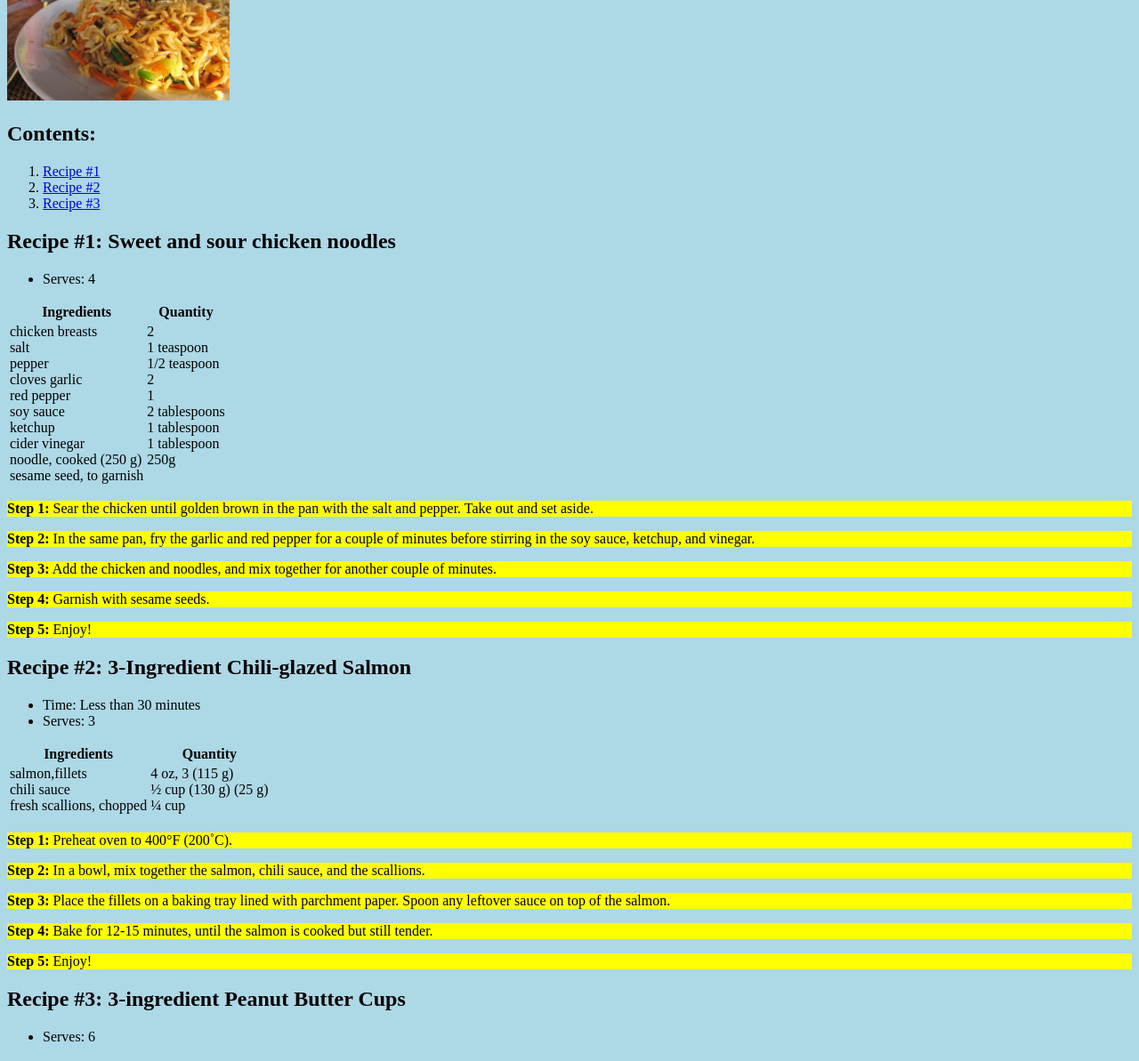
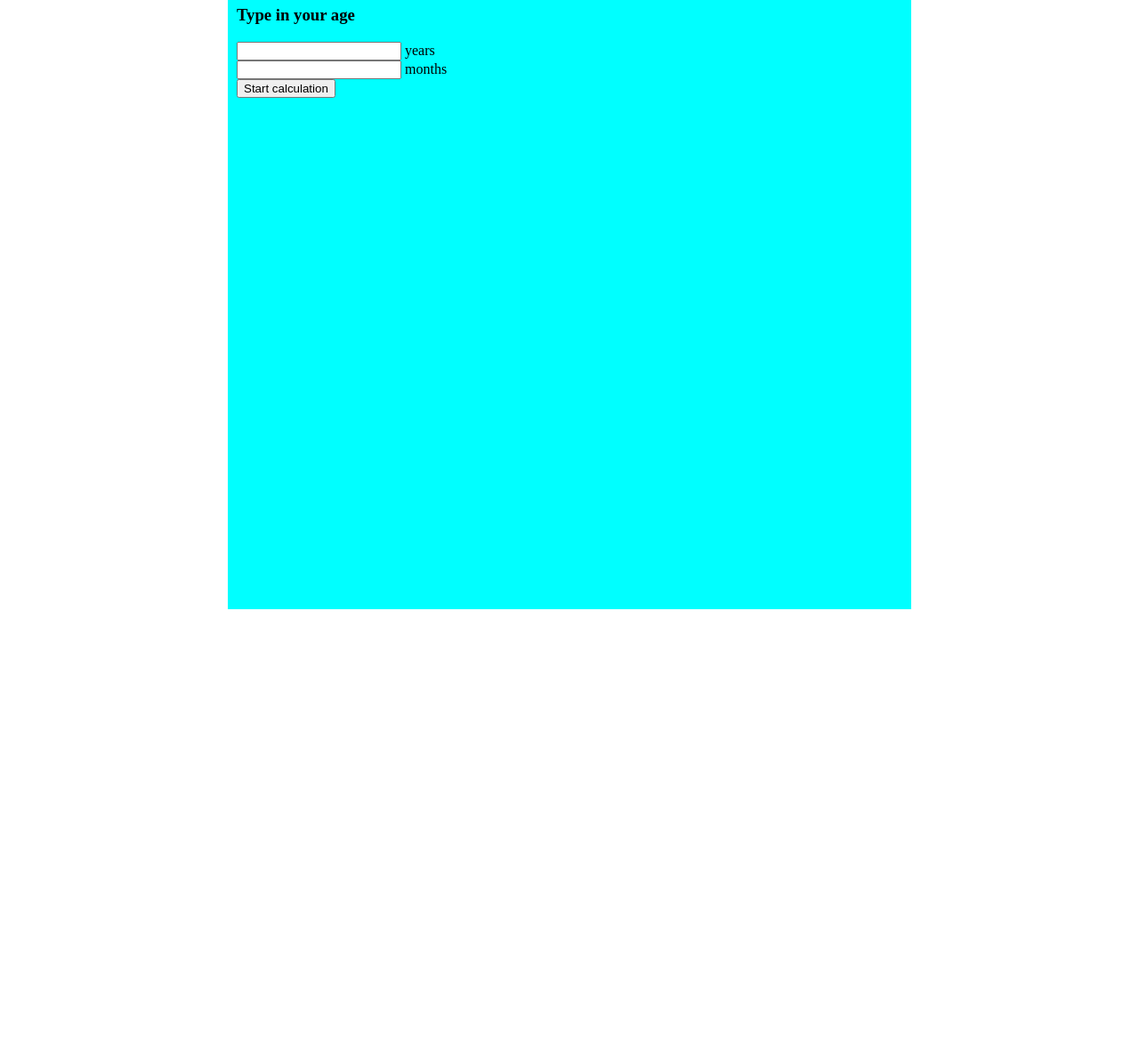
Before and after one commit to AmanatKhan/AmanatKhan.github.io, a plain HTML site: page index.html in a window 1280 px wide. Shown: the part 107-1300 px from the top of the page at 89% size. After the commit the page ends 800 px from the top, so only its background shows below. Drawn offline with Linux system fonts and the light colour scheme.

Commit message:
Add files via upload

```diff
--- /dev/null
+++ b/home.js
@@ -0,0 +1,85 @@
+function calculate(){
+
+    function ConverttoMonths(){
+    let years = document.getElementById('years').value;
+    let givenYears = parseInt(years);
+    let resultYears = givenYears * 12;
+
+    let months = document.getElementById('months').value;
+    let resultMonths = parseInt(months);
+
+    let sumMonths = resultYears + resultMonths; // this is the result in months
+
+    console.log(sumMonths);
+    document.getElementById("ToMonths").innerHTML =
+    "You are " + sumMonths + " months old"
+    }
+
+
+    function ConverttoDays(){
+        let years = document.getElementById('years').value;
+        let givenYears = parseInt(years);
+        let resultDays = givenYears * 365;
+
+        let months = document.getElementById('months').value;
+        let givenMonths = parseInt(months);
+        let resultMonths = givenMonths * 30;
+
+        let sumDays = resultDays + resultMonths;
+    console.log(sumDays);
+    document.getElementById("ToDays").innerHTML =
+    "You are " + sumDays + " days old"
+    }
+
+    function ConverttoHours(){
+        let years = document.getElementById('years').value;
+        let givenYears = parseInt(years);
+        let resultHours = givenYears * 365 * 24;
+
+        let months = document.getElementById('months').value;
+        let givenMonths = parseInt(months);
+        let resultHours2 = givenMonths * 30 * 24;
+
+        let sumHours = resultHours + resultHours2;
+    console.log(sumHours);
+    document.getElementById("ToHours").innerHTML =
+    "You are " + sumHours + " hours old"
+    }
+
+
+    function ConverttoMinutes(){
+        let years = document.getElementById('years').value;
+        let givenYears = parseInt(years);
+        let resultMinutes = givenYears * 365 * 24 * 60;
+
+        let months = document.getElementById('months').value;
+        let givenMonths = parseInt(months);
+        let resultMinutes2 = givenMonths * 30 * 24 * 60;
+
+        let sumMinutes = resultMinutes + resultMinutes2;
+    console.log(sumMinutes);
+    document.getElementById("ToMinutes").innerHTML =
+    "You are " + sumMinutes + " minutes old"
+    }
+
+    function ConverttoSeconds(){
+        let years = document.getElementById('years').value;
+        let givenYears = parseInt(years);
+        let resultSeconds = givenYears * 365 * 24 * 60 * 60;
+
+        let months = document.getElementById('months').value;
+        let givenMonths = parseInt(months);
+        let resultSeconds2 = givenMonths * 30 * 24 * 60 * 60;
+
+        let sumSeconds = resultSeconds + resultSeconds2;
+    console.log(sumSeconds);
+    document.getElementById("ToSeconds").innerHTML =
+    "You are " + sumSeconds + " seconds old"
+    }
+
+    ConverttoMonths();
+    ConverttoDays();
+    ConverttoHours();
+    ConverttoMinutes();
+    ConverttoSeconds();
+}
--- a/index.html
+++ b/index.html
@@ -1,189 +1,26 @@
-<!DOCTYPE html>
-<html>
-    <head>
-        <script>var clicky_site_ids = clicky_site_ids || []; clicky_site_ids.push(101188398);</script>
-<script async src="//static.getclicky.com/js"></script>
-
-        <title> Project: Recipe book </title>
-        <meta charset="utf-8">
-    </head>
-
-    <style>
-        body{
-            background-color:lightblue;
-        }
-
-    .steps{
-        background-color:yellow;
-    }
-    </style>
-
-    <body>
-
-    <h1>Khan's Recipe Book</h1>
-    <p>
-    <img src="1200px-Mie_Goreng_in_Bali.jpg " width="250" allign="right">
-   </p>
-
-   <h2>Contents:</h2>
-             <ol>
-                <li><a href="#recipe1">Recipe #1</a></li>
-                <li><a href="#recipe2">Recipe #2</a></li>
-                <li><a href="#recipe3">Recipe #3</a></li>
-             </ol>
-
- <h2 id="recipe1">
-        Recipe #1: Sweet and sour chicken noodles
-</h2>
-<ul>
-   <li>Serves: 4</li>
-</ul>
-
-        <table>
-            <thead>
-                <tr>
-                    <th>Ingredients</th> <th>Quantity</th>
-                </tr>
-                <td>
-                    chicken breasts<br>
-                    salt<br>
-                    pepper<br>
-                    cloves garlic<br>
-                    red pepper<br>
-                    soy sauce<br>
-                    ketchup<br>
-                    cider vinegar<br>
-                    noodle, cooked (250 g)<br>
-                    sesame seed, to garnish<br>
-                </td>
-
-                <td>2<br>
-                    1 teaspoon <br>
-                    1/2 teaspoon <br>
-                    2<br>
-                    1<br>
-                    2 tablespoons <br>
-                    1 tablespoon <br>
-                    1 tablespoon <br>
-                    250g<br>
-                    <br>
-                </td>
-            </thead>
-            </table>
-
- <p class="steps"><strong>Step 1:</strong> Sear the chicken until golden brown in the pan with the salt and pepper. Take out and set aside.
-</p>
-
-<p class="steps"><strong>Step 2:</strong> In the same pan, fry the garlic and red pepper for a couple of minutes before stirring in the soy sauce, ketchup, and vinegar.
-</p>
-
-<p class="steps"><strong>Step 3:</strong> Add the chicken and noodles, and mix together for another couple of minutes.
-</p>
-
-<p class="steps"><strong>Step 4:</strong> Garnish with sesame seeds.</p>
-
-<p class="steps"><strong>Step 5:</strong> Enjoy!</p>
-
-
-<!---Here starts Recipe no.2--->
-
-
-<h2 id="recipe2">Recipe #2: 3-Ingredient Chili-glazed Salmon
-
-</h2>
-
-    <ul>
-        <li> Time: Less than 30 minutes </li>
-        <li> Serves: 3</li>
-    </ul>
-
-        <table>
-            <thead>
-                <tr>
-                    <th>Ingredients</th><th>Quantity</th>
-                    </tr>
-                    <td>
-                        salmon,fillets  <br>
-                        chili sauce<br>
-                        fresh scallions, chopped  <br>
-                    </td>
-
-<td> 4 oz, 3 (115 g)<br>
-     ½ cup (130 g) (25 g) <br>
-     ¼ cup <br>
-</td>
-         <tr>
-        </tr>
-
-            </thead>
-            <tbody>
-            </tbody>
-        </table>
-
-<p class="steps"><strong>Step 1:</strong> Preheat oven to 400°F (200˚C).</p>
-
-<p class="steps"><strong>Step 2:</strong> In a bowl, mix together the salmon, chili sauce, and the scallions.</p>
-
-<p class="steps"><strong>Step 3:</strong> Place the fillets on a baking tray lined with parchment paper. Spoon any leftover sauce on top of the salmon.</p>
-
-<p class="steps"><strong>Step 4:</strong> Bake for 12-15 minutes, until the salmon is cooked but still tender.</p>
-
-<p class="steps"><strong>Step 5:</strong> Enjoy!</p>
-
-<!---Here starts Recipe no.3--->
-
-<h2 id="recipe3"> Recipe #3: 3-ingredient Peanut Butter Cups </h2>
-
-        <ul>
-            <li>Serves: 6</li>
-        </ul>
-<table>
-        <thead>
-                <tr>
-                    <th>Ingredients</th> <th>Quantity</th>
-                <tr>
-                        <td>
-                        powdered sugar, sifted <br>
-                        creamy peanut butter <br>
-                        chocolate, melted <br>
-                        </td>
-
-                    <td> 3 tablespoons <br>
-                        ½ cup <br>
-                        1 cup <br>
-                   </td>
-                 </tr>
-
-                 </tr>
-           </thead>
-        </table>
-
-        <p><strong>Step 1:</strong> Prepare a cupcake tin with 6 liners.
-</p>
-
-<p class="steps"><strong>Step 2:</strong> Stir peanut butter and powdered sugar together until smooth.</p>
-
-<p class="steps"><strong>Step 3:</strong> Spread 1 to 2 tablespoons of chocolate in the bottom of each cupcake liner.</p>
-
-<p class="steps"><strong>Step 4:</strong> Dollop 1 to 2 teaspoons of the peanut butter mixture on top of the chocolate.</p>
-
-<p class="steps"><strong>Step 5:</strong> Cover each dollop of peanut butter with more chocolate and smooth out the top.</p>
-
-<p class="steps"><strong>Step 6:</strong> Refrigerate for 1 hour or until chocolate has hardened.</p>
-
-<p class="steps"><strong>Step 7:</strong> Remove peanut butter cups from the liners.</p>
-
-<p class="steps"><strong>Step 8:</strong> Enjoy!</p>
-
-<p><em>Source: <a href="https://tasty.co/">Tasty.co</a></em></p>
-
-    </body>
-
-    For guided video walkthrough, refer to these links:
-
-    <ul>
-        <li><a href="https://tasty.co/recipe/sweet-and-sour-chicken-noodles">https://tasty.co/recipe/sweet-and-sour-chicken-noodles</a></li>
-        <li><a href="https://tasty.co/recipe/3-ingredient-chili-glazed-salmon">https://tasty.co/recipe/3-ingredient-chili-glazed-salmon</a></li>
-        <li><a href="https://tasty.co/recipe/3-ingredient-peanut-butter-cups">https://tasty.co/recipe/3-ingredient-peanut-butter-cups</a></li>
-    </ul>
+<html lang="en" style="background-color: white;">
+<head>
+    <meta charset="UTF-8">
+    <meta name="viewport" content="width=<>, initial-scale=1.0">
+    <title>Document</title>
+</head>
+<body style="margin-left: 20%; margin-right: 20%; background-color: aqua; padding: 10px;">
+<h1>Convert your age to <span style="text-decoration: underline;">months</span>
+    <span style="text-decoration: underline;">days</span>,
+    <span style="text-decoration: underline;">hours</span>,
+    <span style="text-decoration: underline;">minutes</span>, and
+    <span style="text-decoration: underline;">seconds</span></h1>
+    <h3>Type in your age</h3>
+    <input type="number" id="years"> years  <br>
+    <input type="number" id="months"> months
+    <br>
+    <button type="button" onclick="calculate()">Start calculation</button>
+    <h2 id="ToMonths"></h2>
+    <h2 id="ToDays"></h2>
+    <h2 id="ToHours"></h2>
+    <h2 id="ToMinutes"></h2>
+    <h2 id="ToSeconds"></h2>
+    <script src="home.js"></script>
+    </script>
+</body>
 </html>
```
